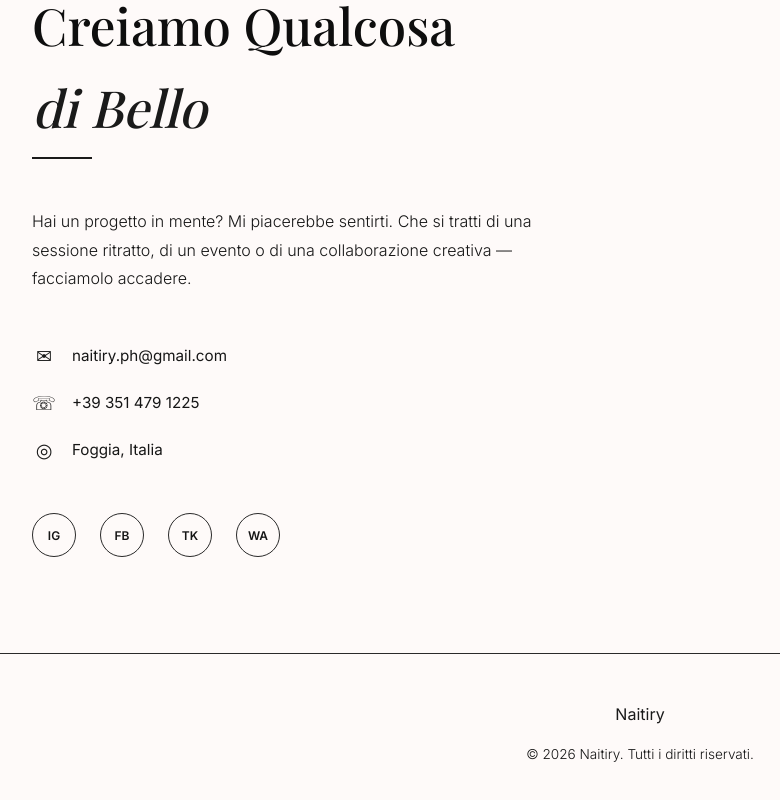
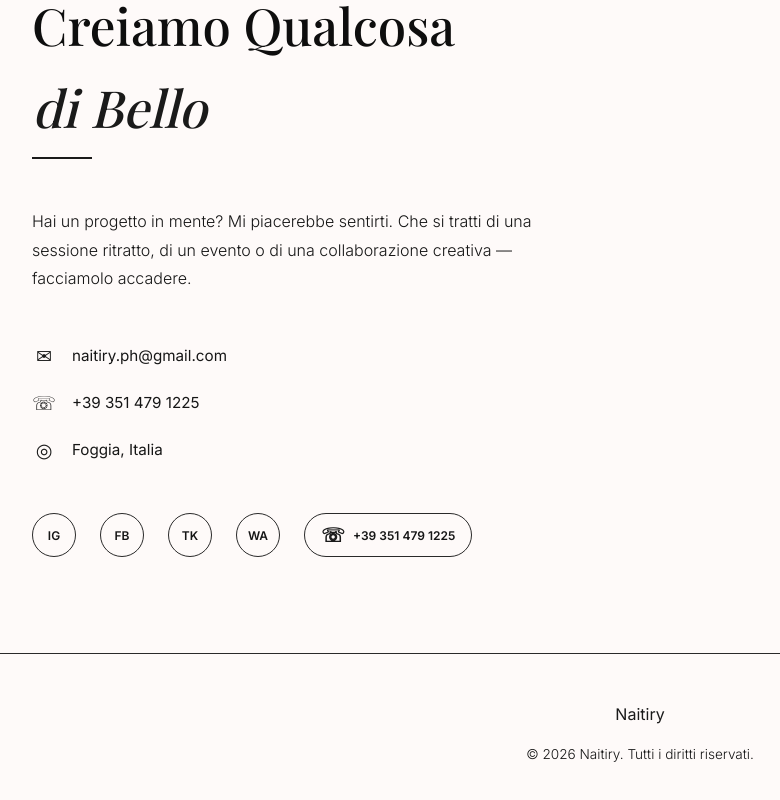
Before and after one commit to SimoneGiannuario/isabelfinaldi_ph, a React (Vite) app: page / in a window 1280 px wide. Shown: the part 2557-3357 px from the top of the page, without its empty margins (0-780 px from the left). Built offline with nearby package versions, Linux system fonts and the light colour scheme; no server answers.

Commit message:
feat: improving keywords

```diff
--- a/src/components/SEO/SEO.tsx
+++ b/src/components/SEO/SEO.tsx
@@ -5,6 +5,7 @@ import { getOptimizedUrl } from "../../data/photos";
 interface SEOProps {
   title: string;
   description: string;
+  keywords?: string;
   type?: string;
   name?: string;
   image?: string;
@@ -15,6 +16,7 @@ interface SEOProps {
 export default function SEO({
   title,
   description,
+  keywords = "fotografa, Foggia, fotografia, fotografo, eventi, comunioni, battesimi, street, biglietti da visita, fotolibri, inviti personalizzati",
   type = "website",
   name = "Naitiry",
   image = "/images/logo1.webp",
@@ -30,6 +32,7 @@ export default function SEO({
       {/* Standard metadata tags */}
       <title>{title}</title>
       <meta name="description" content={description} />
+      <meta name="keywords" content={keywords} />
       <link rel="canonical" href={currentUrl} />
 
       {noindex && <meta name="robots" content="noindex, nofollow" />}
--- a/src/pages/HomePage/HomePage.tsx
+++ b/src/pages/HomePage/HomePage.tsx
@@ -227,11 +227,14 @@ export default function HomePage() {
                   <span className="icon">◎</span> {t.contact.location}
                 </span>
               </div>
-              <div className="social-links reveal">
+              <div className="social-links reveal" style={{ flexWrap: 'wrap' }}>
                 <a href="https://www.instagram.com/naitiry.ph/" aria-label="Instagram" itemProp="sameAs">IG</a>
                 <a href="https://www.facebook.com/profile.php?id=61576485123692" aria-label="Facebook" itemProp="sameAs">FB</a>
                 <a href="https://www.tiktok.com/@naitiry.ph?lang=it-IT" aria-label="Tiktok" itemProp="sameAs">TK</a>
                 <a href="https://wa.me/393514791225" aria-label="Whatsapp" itemProp="sameAs">WA</a>
+                <a href="tel:+393514791225" aria-label="Phone" itemProp="telephone" style={{ width: 'auto', padding: '0 1rem', borderRadius: '22px', gap: '8px' }}>
+                  <span style={{ fontSize: '1.2rem', color: 'var(--color-accent)' }}>☏</span> +39 351 479 1225
+                </a>
               </div>
             </div>
           </div>
```
